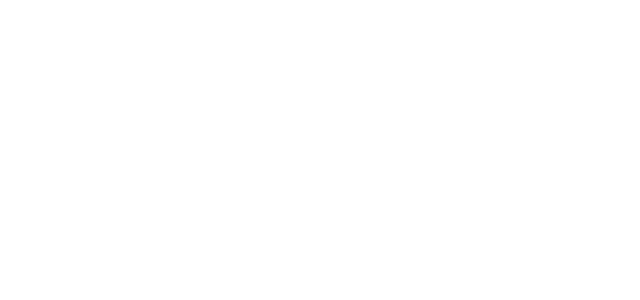
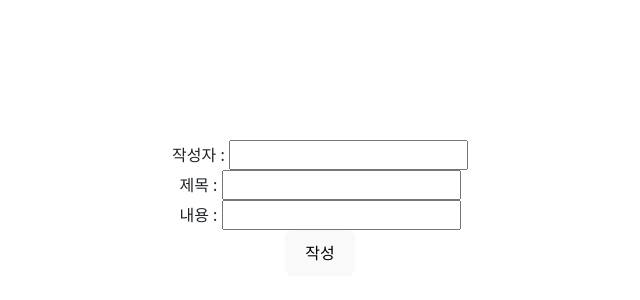
Before and after one commit to choi-won-ik/cwi_test_frontend, a Vue app: page /regist in a window 1280 px wide. Before the commit this address had no page. Shown: the part 192-492 px from the top of the page, without its empty margins (320-960 px from the left). Built offline with nearby package versions, Linux system fonts and the light colour scheme.

Commit message:
[Feat] 게시글 추가

```diff
--- a/src/page/list.vue
+++ b/src/page/list.vue
@@ -13,11 +13,18 @@ onMounted(async () => {
 </script>
 
 <template>
-  <div class="d-flex align-items-center p-3 my-3 text-white bg-purple rounded shadow-sm" style="background-color: purple;">
-    <div class="lh-1">
-      <h1 class="h6 mb-0 text-white lh-1">개시글</h1>
+  <div class="d-flex align-items-center p-3 my-3 text-white bg-purple rounded shadow-sm" style="background-color: purple; position: relative;">
+    <div style="display: flex; " class="lh-1">
+      <h1 class="h6 mb-0 text-white lh-1" style="font-size: 30px;">개시글</h1>
 
     </div>
+
+    <button style="position: absolute; width: 150px; right: 1%;" type="button" class="btn btn-dark">
+      <RouterLink style="color: white;" to="/regist">
+        개시글 작성
+      </RouterLink>
+    </button>
+
   </div>
   <div v-for="order in store.list" :key="order.idx" class="my-3 p-3 bg-body rounded shadow-sm">
     <RouterLink :to="`/details/${order.idx}`"
@@ -32,7 +39,9 @@ onMounted(async () => {
         <span class="d-block">작성자 : {{ order.writer }}</span>
       </div>
     </RouterLink>
+
   </div>
+
 </template>
 
 <style lang="scss" scoped>
--- /dev/null
+++ b/src/page/regist.vue
@@ -0,0 +1,47 @@
+<script setup>
+import { ref } from 'vue';
+import { useRouter } from 'vue-router';
+import axios from 'axios';
+
+// 데이터와 메서드 정의
+const form = ref({
+  writer: '',
+  title: '',
+  content: ''
+});
+
+// useRouter를 이용하여 Vue Router의 push 메서드 사용
+const router = useRouter();
+
+// 폼 제출 처리 함수
+const handleSubmit = async () => {
+  try {
+    console.log(form);
+    // axios로 폼 데이터 제출
+    const response = await axios.post('/api/board/regist', form.value);
+
+    // 성공 시 다른 URL로 리다이렉트
+    router.push({ path: '/' });
+  } catch (error) {
+    console.error('폼 제출 오류:', error);
+  }
+};
+</script>
+
+<template>
+      <form @submit.prevent="handleSubmit">
+    <div>
+      작성자 : <input type="text" v-model="form.writer" id="writer" />
+    </div>
+    <div>
+      제목 : <input type="text" v-model="form.title" id="title" />
+    </div>
+    <div>
+      내용 : <input type="text" v-model="form.content" id="content" />
+    </div>
+    <button type="submit">작성</button>
+  </form>
+
+</template>
+
+<style lang="scss" scoped></style>
--- a/src/router/index.js
+++ b/src/router/index.js
@@ -3,6 +3,7 @@ import { createWebHistory, createRouter } from 'vue-router'
 
 import list from '../page/list.vue'
 import details from '../page/details.vue'
+import regist from '../page/regist.vue'
 
 
 
@@ -15,6 +16,10 @@ const routes = [
     name: 'details',
     component: details,
   },
+  { path: '/regist',
+    name: 'regist',
+    component: regist,
+  },
 ]
 
 const router = createRouter({
```
